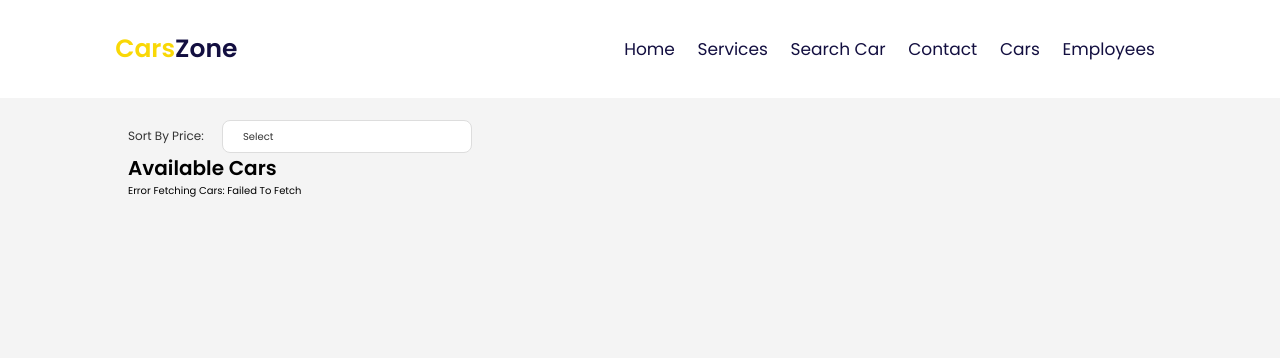
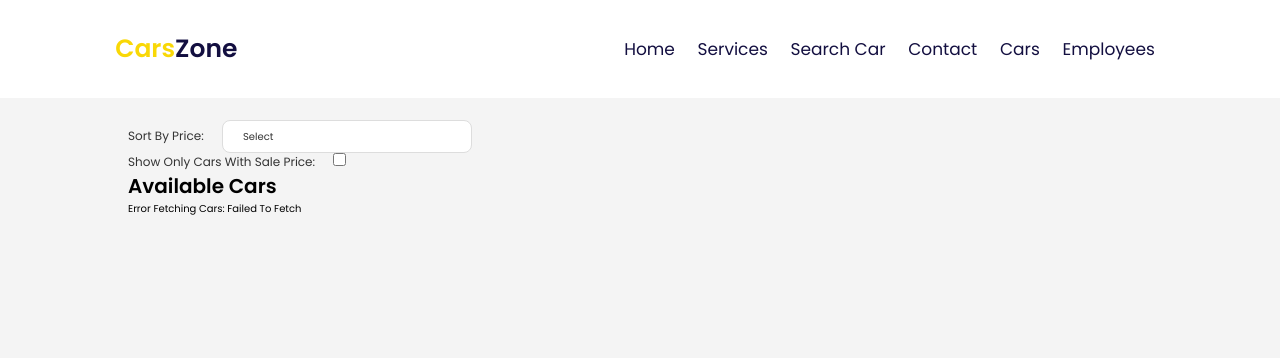
Before and after one commit to A00313/Database-Managment, a Flask app: page /cars in a window 1280 px wide. Shown: the top 358 px of the page. Run offline with Flask 3, Linux system fonts and the light colour scheme; data comes from the database, SQL or seed files in the repository; both versions use the stored data as it was after the commit.

Commit message:
sales checkbox added to cars page

```diff
--- a/templates/cars.html
+++ b/templates/cars.html
@@ -281,6 +281,11 @@
                     <option value="asc">Ascending</option>
                     <option value="desc">Descending</option>
                 </select>
+                        <!-- Checkbox to filter by sale price -->
+                <div>
+                    <label for="showSaleOnly">Show Only Cars with Sale Price:</label>
+                    <input type="checkbox" id="showSaleOnly" onchange="filterCarsBySalePrice()">
+                </div>
             </div>
             <h1>Available Cars</h1>
             <div id="car-list"></div>
@@ -295,6 +300,7 @@
 
         <script>
             let allCars = [];  // Global variable to store fetched cars
+            let filteredCars = [];  // This will store the cars after applying filters
 
             // Function to fetch cars from the API
             async function fetchCars() {
@@ -304,8 +310,9 @@
 
                     if (Array.isArray(cars) && cars.length > 0) {
                         allCars = cars;  // Store the fetched cars
-                        await fetchSaleData();  // Fetch the sale data
-                        displayCars(allCars);  // Display cars after sale data is fetched
+                        await fetchSaleData();  // Fetch the sale data and update cars with sale prices
+                        filteredCars = [...allCars];  // Initially, all cars are displayed
+                        displayCars(filteredCars);  // Display cars after sale data is fetched
                     } else {
                         document.getElementById('car-list').innerHTML = '<p>No cars available at the moment.</p>';
                     }
@@ -323,7 +330,7 @@
                         const saleResponse = await fetch(`http://127.0.0.1:5000/api/car_sale/${car.veh_inv_id}`);
                         const saleData = await saleResponse.json();
                         if (saleData.campaign_price && !isNaN(saleData.campaign_price)) {
-                            car.campaignPrice = saleData.campaign_price;
+                            car.campaignPrice = saleData.campaign_price;  // Add campaign price to car object
                         }
                     } catch (error) {
                         console.error(`Error fetching sale data for ${car.veh_inv_id}:`, error);
@@ -339,15 +346,22 @@
                 const carListDiv = document.getElementById('car-list');
                 carListDiv.innerHTML = '';  // Clear current car list
 
+                if (cars.length === 0) {
+                    carListDiv.innerHTML = '<p>No cars available matching the filter criteria.</p>';
+                    return;
+                }
+
                 cars.forEach(car => {
                     let salePriceHtml = '';
                     let oldPriceHtml = '';
 
+                    // Ensure car has a valid price before proceeding
                     if (!car || !car.price || isNaN(car.price)) {
                         console.warn('Invalid car data:', car);
                         return;
                     }
 
+                    // Check if the car has a campaign price (sale price)
                     if (car.campaignPrice) {
                         salePriceHtml = `<div class="sale-price">$${car.campaignPrice.toFixed(2)}</div>`;
                         oldPriceHtml = `<div class="old-price">$${car.price.toFixed(2)}</div>`;
@@ -355,6 +369,7 @@
                         salePriceHtml = `<div class="price">$${car.price.toFixed(2)}</div>`;
                     }
 
+                    // Create the car card and append it to the car list
                     const carCard = `
                         <div class="car-card" onclick="viewCarDetails('${car.veh_id}', '${car.veh_inv_id}')">
                             <img src="${car.image_url}" alt="${car.veh_name}">
@@ -373,14 +388,29 @@
                 });
             }
 
+            // Function to filter cars by sale price (if checkbox is checked)
+            function filterCarsBySalePrice() {
+                const showSaleOnly = document.getElementById('showSaleOnly').checked;
+
+                // Filter cars based on the sale price
+                if (showSaleOnly) {
+                    filteredCars = allCars.filter(car => car.campaignPrice);
+                } else {
+                    filteredCars = [...allCars];
+                }
+
+                // Re-render the filtered cars
+                displayCars(filteredCars);
+            }
+
             // Function to sort the cars by price (ascending or descending)
             function sortCars(order) {
-                let sortedCars = [...allCars];  // Clone the cars array to avoid modifying the original
+                let sortedCars = [...filteredCars];  // Clone the filtered cars array to avoid modifying the original
 
                 if (order === 'asc') {
-                    sortedCars.sort((a, b) => a.price - b.price);  // Sort in ascending order
+                    sortedCars.sort((a, b) => (a.campaignPrice || a.price) - (b.campaignPrice || b.price));  // Sort by price or campaign price
                 } else if (order === 'desc') {
-                    sortedCars.sort((a, b) => b.price - a.price);  // Sort in descending order
+                    sortedCars.sort((a, b) => (b.campaignPrice || b.price) - (a.campaignPrice || a.price));  // Sort by price or campaign price in reverse order
                 }
 
                 displayCars(sortedCars);  // Re-render the sorted cars
@@ -395,7 +425,7 @@
                     if (car) {
                         let salePriceHtml = '';
                         let oldPriceHtml = '';
-                        let salePrice = car.price;
+                        let salePrice = car.price;  // Default price is the regular price
                         let originalPrice = car.price;
 
                         try {
```
Also changed, not shown: static/script.js (+53 -19 lines), example.db.
